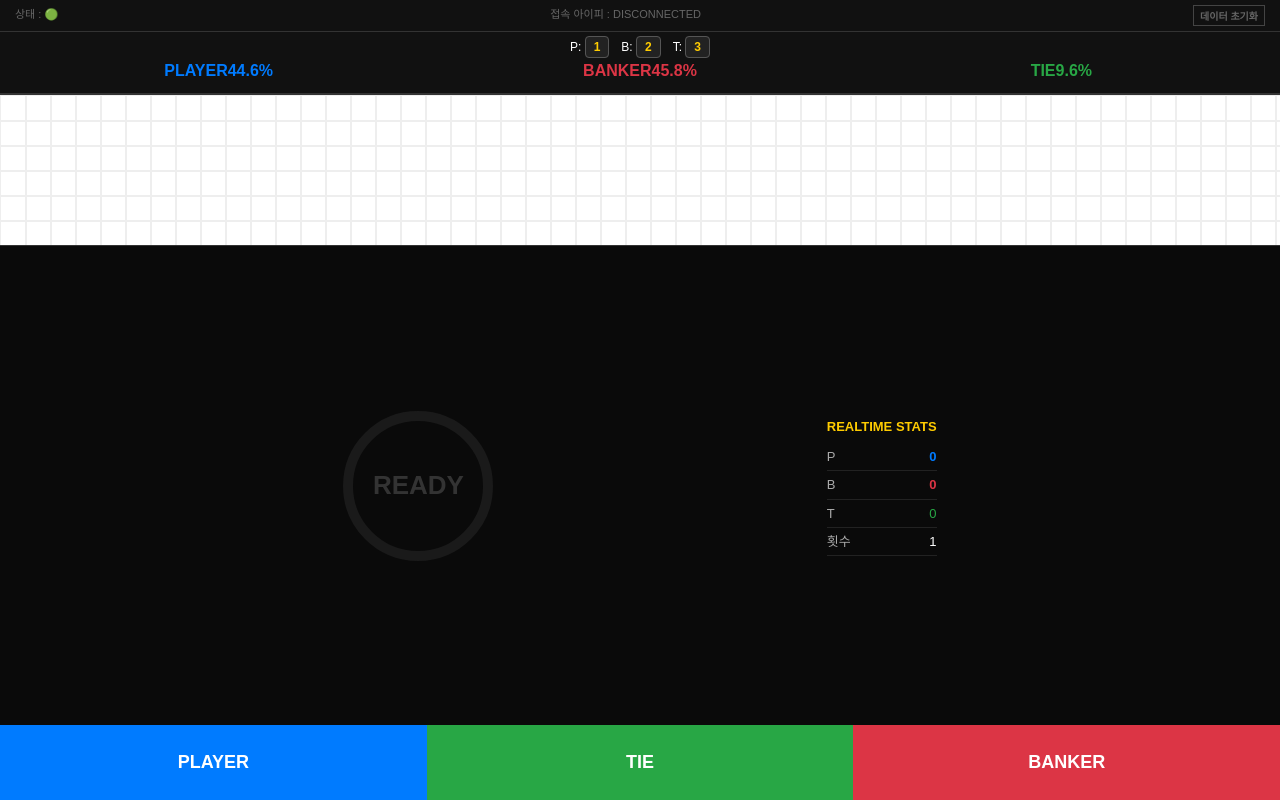
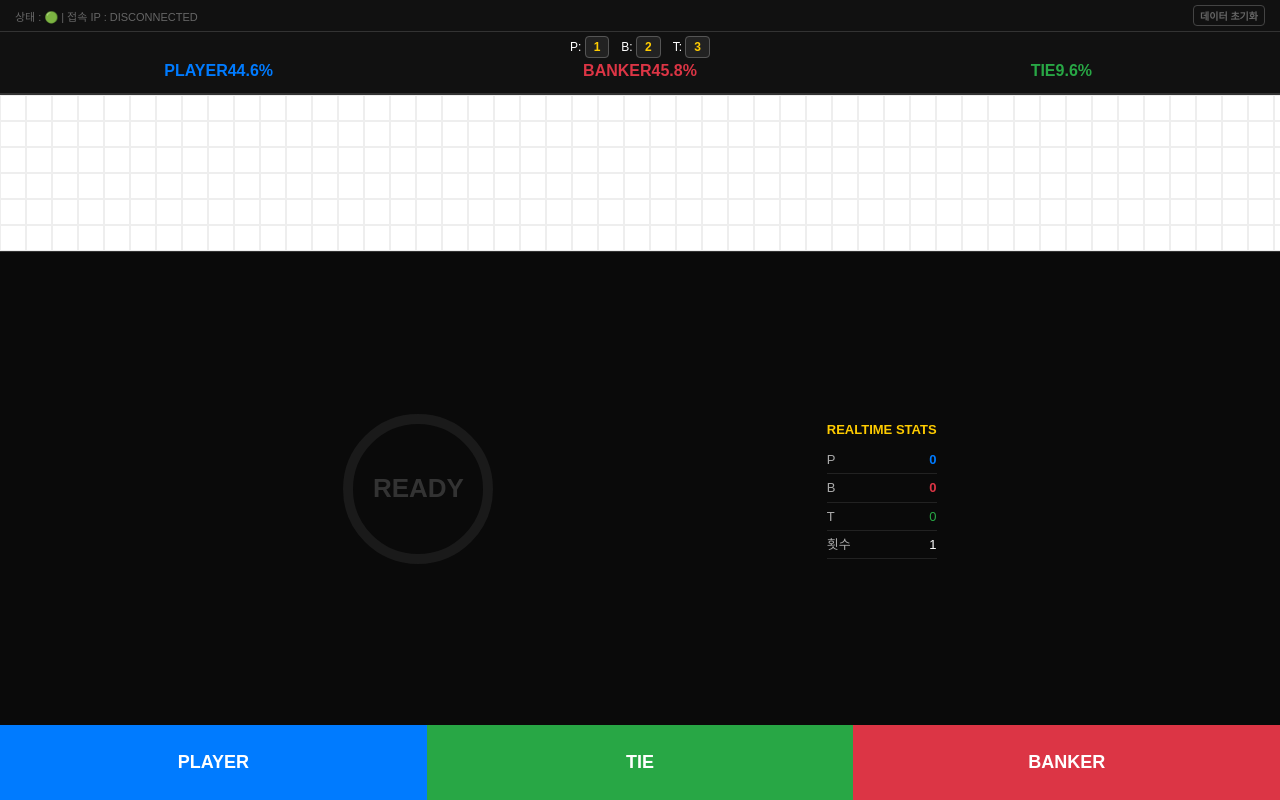
Before and after one commit to haram1214/Project, a plain HTML site: page index.html in a window 1280 px wide. Drawn offline with Linux system fonts and the light colour scheme; no server answers.

Commit message:
Update index.html

```diff
--- a/index.html
+++ b/index.html
@@ -8,7 +8,7 @@
         :root { --p: #007bff; --b: #dc3545; --t: #28a745; --border: #333; }
         body { margin: 0; background: #000; color: #fff; font-family: sans-serif; display: flex; flex-direction: column; height: 100vh; overflow: hidden; }
 
-        .top-bar { background: #111; padding: 5px 15px; font-size: 11px; color: #666; display: flex; justify-content: space-between; border-bottom: 1px solid var(--border); }
+        .top-bar { background: #111; padding: 5px 15px; font-size: 11px; color: #666; display: flex; justify-content: space-between; border-bottom: 1px solid var(--border); align-items: center; }
         .setting-area { background: #111; border-bottom: 2px solid var(--border); padding: 8px; }
         .setting-row { display: flex; justify-content: center; gap: 12px; margin-bottom: 8px; font-size: 12px; }
         .key-box { background: #222; border: 1px solid #555; padding: 3px 8px; border-radius: 4px; cursor: pointer; color: #ffcc00; min-width: 35px; text-align: center; font-weight: bold; }
@@ -16,13 +16,12 @@
         @keyframes blink { 50% { opacity: 0.5; } }
 
         .prob-row { display: grid; grid-template-columns: repeat(3, 1fr); text-align: center; font-weight: bold; padding-bottom: 5px; }
-        .prob-item { font-size: 10px; opacity: 0.7; }
-        .prob-item span { display: block; font-size: 18px; opacity: 1; margin-top: 2px; }
 
-        .board-wrapper { background: #fff; height: 150px; overflow-x: auto; border-bottom: 1px solid var(--border); }
-        .main-road { display: grid; grid-template-columns: repeat(100, 25px); grid-template-rows: repeat(6, 25px); width: max-content; }
-        .cell { width: 25px; height: 25px; border: 0.1px solid #eee; display: flex; align-items: center; justify-content: center; position: relative; }
-        .circle { width: 20px; height: 20px; border-radius: 50%; border: 2px solid; display: flex; align-items: center; justify-content: center; font-size: 10px; font-weight: bold; }
+        .board-wrapper { background: #fff; height: 156px; overflow-x: auto; overflow-y: hidden; border-bottom: 1px solid var(--border); position: relative; }
+        .main-road { display: grid; grid-template-columns: repeat(150, 26px); grid-template-rows: repeat(6, 26px); width: max-content; }
+        .cell { width: 26px; height: 26px; border: 0.1px solid #eee; display: flex; align-items: center; justify-content: center; position: relative; box-sizing: border-box; }
+
+        .circle { width: 21px; height: 21px; border-radius: 50%; border: 2px solid; display: flex; align-items: center; justify-content: center; font-size: 10px; font-weight: bold; }
         .p-circle { border-color: var(--p); color: var(--p); }
         .b-circle { border-color: var(--b); color: var(--b); }
         .t-circle { border-color: var(--t); color: var(--t); background: #e8f5e9; }
@@ -40,15 +39,13 @@
         .btn-p { background: var(--p); }
         .btn-t { background: var(--t); }
         .btn-b { background: var(--b); }
-        .reset-btn { background: none; border: 1px solid #444; color: #666; font-size: 10px; padding: 2px 6px; cursor: pointer; }
+        .reset-btn { background: none; border: 1px solid #444; color: #666; font-size: 10px; padding: 2px 6px; cursor: pointer; border-radius: 4px; }
     </style>
 </head>
 <body>
 
     <div class="top-bar">
-        <body>
-            상태 : 🟢
-        </body><span>접속 아이피 : <span id="user-ip">LOADING...</span></span>
+        <span>상태 : 🟢 | 접속 IP : <span id="user-ip">LOADING...</span></span>
         <button class="reset-btn" onclick="location.reload()">데이터 초기화</button>
     </div>
 
@@ -88,20 +85,18 @@
 
 <script>
     let history = [];
-    let grid = Array.from({length: 6}, () => Array(100).fill(null));
+    let grid = Array.from({length: 6}, () => Array(150).fill(null));
     let lastSide = null, headCol = -1, curRow = 0, curCol = 0;
     let keySettings = { '1': 'P', '2': 'B', '3': 'T' };
     let settingTarget = null;
-
 
     fetch('https://api.ipify.org?format=json')
         .then(res => res.json())
         .then(data => document.getElementById('user-ip').innerText = data.ip)
         .catch(() => document.getElementById('user-ip').innerText = "DISCONNECTED");
 
-
     const roadGrid = document.getElementById('road-grid');
-    for(let r=0; r<6; r++) for(let c=0; c<100; c++) roadGrid.innerHTML += `<div class="cell" id="cell-${r}-${c}"></div>`;
+    for(let r=0; r<6; r++) for(let c=0; c<150; c++) roadGrid.innerHTML += `<div class="cell" id="cell-${r}-${c}"></div>`;
 
     function listenKey(type) {
         settingTarget = type;
@@ -140,7 +135,8 @@
         if (type !== 'T') lastSide = type;
         history.push(type);
         updateUI();
-        document.getElementById('scroll-target').scrollLeft = 99999;
+
+
     }
 
     function updateUI() {
```
